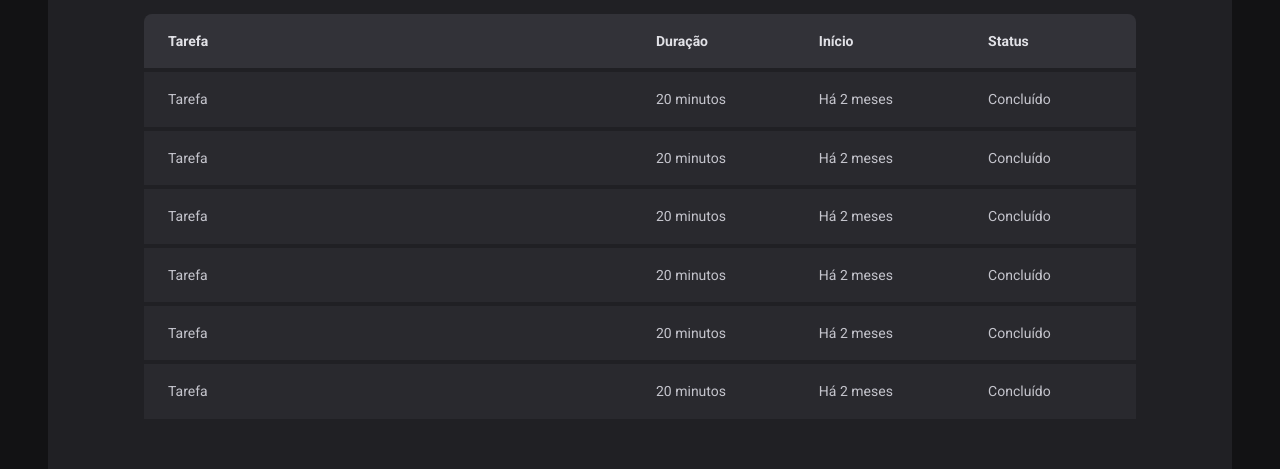
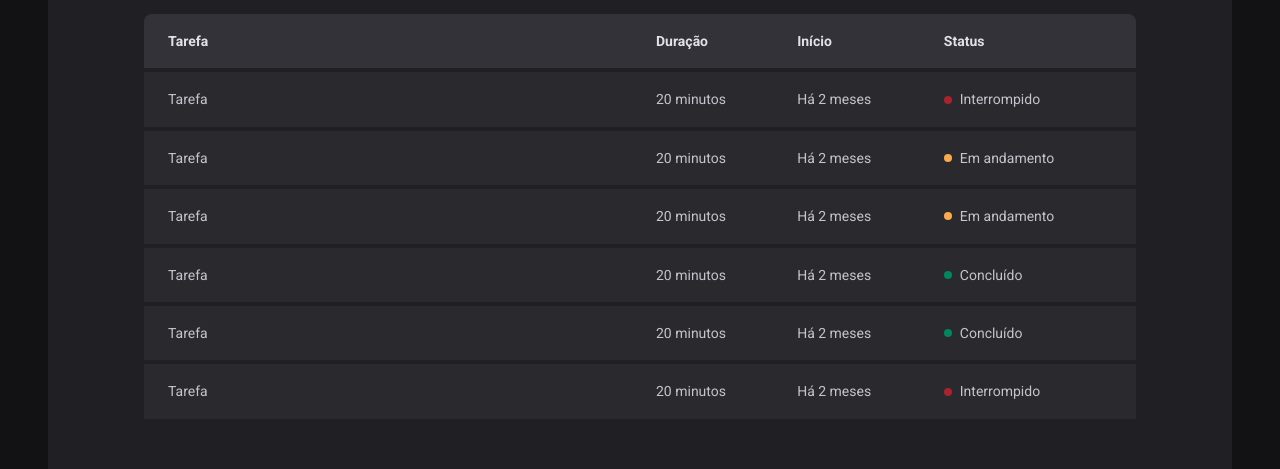
Before and after one commit to lucasAlmeidaSilveira/Ignite-Timer, a React (Vite) app: page /history in a window 1280 px wide. Shown: the part 222-691 px from the top of the page. Built offline with nearby package versions, Linux system fonts and the light colour scheme.

Commit message:
add status task

```diff
--- a/src/pages/History/index.tsx
+++ b/src/pages/History/index.tsx
@@ -1,4 +1,4 @@
-import { HistoryContainer, HistoryList } from './styles'
+import { HistoryContainer, HistoryList, Status } from './styles'
 
 export function History() {
   return (
@@ -20,37 +20,49 @@
               <td>Tarefa</td>
               <td>20 minutos</td>
               <td>Há 2 meses</td>
-              <td>Concluído</td>
+              <td>
+                <Status statusColor="red">Interrompido</Status>
+              </td>
             </tr>
             <tr>
               <td>Tarefa</td>
               <td>20 minutos</td>
               <td>Há 2 meses</td>
-              <td>Concluído</td>
+              <td>
+                <Status statusColor="yellow">Em andamento</Status>
+              </td>
             </tr>
             <tr>
               <td>Tarefa</td>
               <td>20 minutos</td>
               <td>Há 2 meses</td>
-              <td>Concluído</td>
+              <td>
+                <Status statusColor="yellow">Em andamento</Status>
+              </td>
             </tr>
             <tr>
               <td>Tarefa</td>
               <td>20 minutos</td>
               <td>Há 2 meses</td>
-              <td>Concluído</td>
+              <td>
+                <Status statusColor="green">Concluído</Status>
+              </td>
             </tr>
             <tr>
               <td>Tarefa</td>
               <td>20 minutos</td>
               <td>Há 2 meses</td>
-              <td>Concluído</td>
+              <td>
+                <Status statusColor="green">Concluído</Status>
+              </td>
             </tr>
             <tr>
               <td>Tarefa</td>
               <td>20 minutos</td>
               <td>Há 2 meses</td>
-              <td>Concluído</td>
+              <td>
+                <Status statusColor="red">Interrompido</Status>
+              </td>
             </tr>
           </tbody>
         </table>
--- a/src/pages/History/styles.ts
+++ b/src/pages/History/styles.ts
@@ -58,3 +58,27 @@
     }
   }
 `
+
+const STATUS_COLOR = {
+  green: 'green-500',
+  yellow: 'yellow-500',
+  red: 'red-500',
+} as const
+
+interface StatusProps {
+  statusColor: keyof typeof STATUS_COLOR
+}
+
+export const Status = styled.span<StatusProps>`
+  display: flex;
+  align-items: center;
+  gap: 0.5rem;
+
+  &::before {
+    content: '';
+    width: 0.5rem;
+    height: 0.5rem;
+    border-radius: 50%;
+    background: ${(props) => props.theme[STATUS_COLOR[props.statusColor]]};
+  }
+`
```
